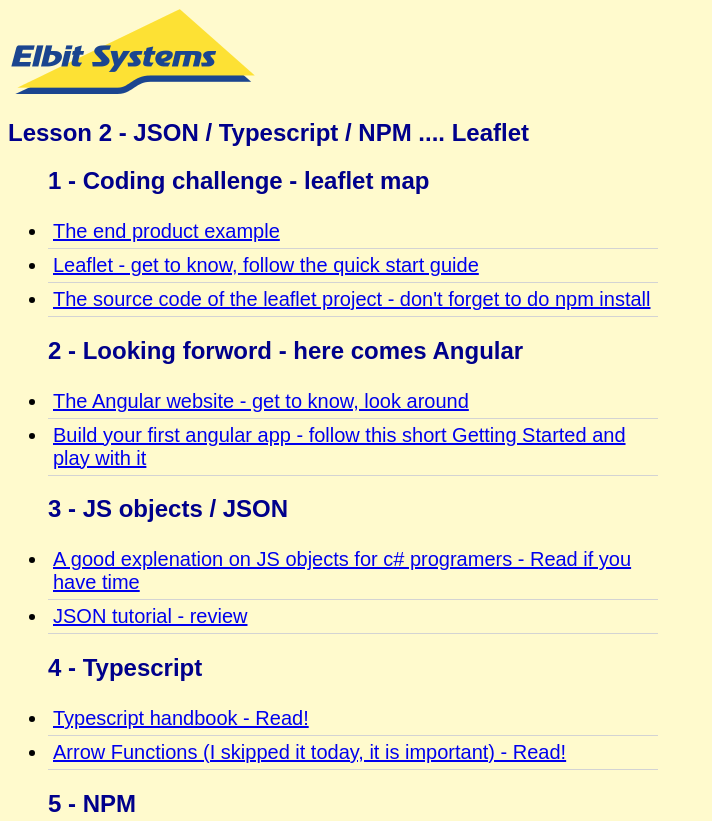
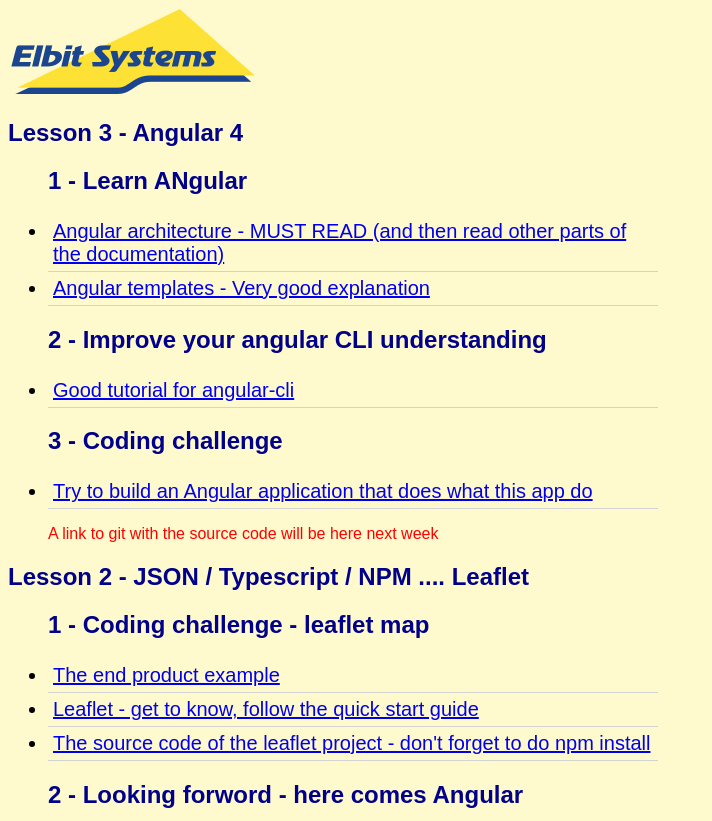
Before and after one commit to zivlevy/elbit3-homework, a plain HTML site: page index.html in a window 1280 px wide. Shown: the top 821 px of the page, without its empty margins (0-712 px from the left). Drawn offline with Linux system fonts and the light colour scheme.

Commit message:
lesson 3

```diff
--- a/index.html
+++ b/index.html
@@ -62,19 +62,21 @@
     <li><a href="https://medium.com/javascript-scene/master-the-javascript-interview-what-is-functional-programming-7f218c68b3a0">Functional Programming - nice background info</a></li>
 
 </ul>
-
+-->
 <h2>Lesson 3 - Angular 4 </h2>
 <ul>
-    <li><a href="https://angular.io/docs/ts/latest/guide/architecture.html">Angular 2 architecture - MUST READ (and then read other parts of the documentation)</a></li>
-    <li><a href="https://angular.io/docs/ts/latest/guide/template-syntax.html">Angular 2 templates - Very good explanation</a></li>
-    <li><a href="https://github.com/angular/angular-cli">Angular CLI github page - read the "Readme" at the bottom of the page</a></li>
-    <li><a href="https://www.sitepoint.com/ultimate-angular-cli-reference/">Very Good tutorial for angular-cli</a></li>
-    <li><a href="https://www.youtube.com/watch?v=IKD2-MAkXyQ">Dependency Injection in 5 minutes - popular explenation</a></li>
+    <h2>1 - Learn ANgular</h2>
+    <li><a href="https://angular.io/guide/architecture">Angular  architecture - MUST READ (and then read other parts of the documentation)</a></li>
+    <li><a href="https://angular.io/guide/architecture#templates">Angular templates - Very good explanation</a></li>
 
-    <h2 style="color:red">Start a new angular project and build the app we built in the class !!!</h2>
-    <p><a href="https://github.com/zivlevy/lesson3">The code for those want to pick ... don't forget to npm install after download</a></p>
+    <h2>2 - Improve your angular CLI understanding</h2>
+    <li><a href="https://www.sitepoint.com/ultimate-angular-cli-reference/">Good tutorial for angular-cli</a></li>
+
+    <h2>3 - Coding challenge</h2>
+    <li><a href="http://130.211.153.28/todo">Try to build an Angular application that does what this app do</a></li>
+    <p style="color:red">A link to git with the source code will be here next week</p>
 </ul>
--->
+
 <h2>Lesson 2 - JSON / Typescript / NPM .... Leaflet</h2>
 <ul>
     <h2>1 - Coding challenge - leaflet map</h2>
```
